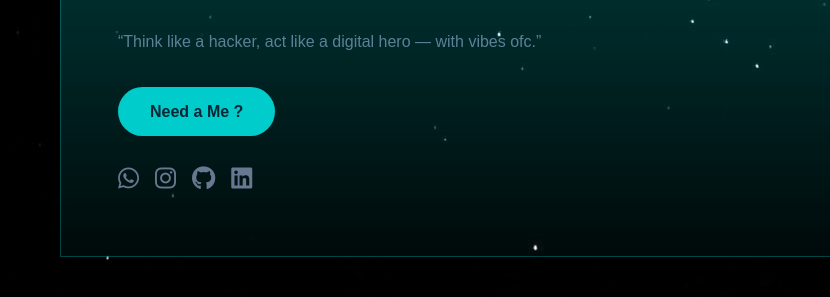
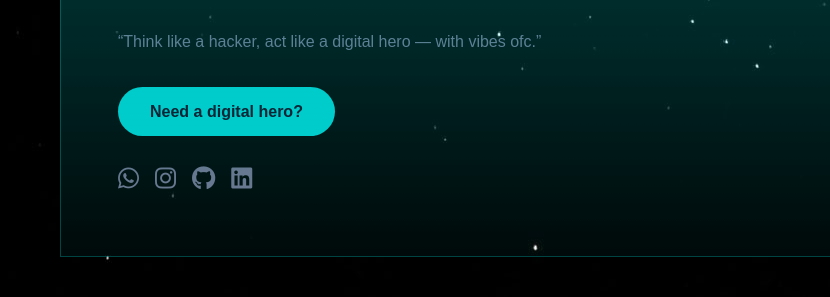
Before and after one commit to hauzaaann/Portofolio-1, a plain HTML site: page index.html in a window 1280 px wide. Shown: the part 409-706 px from the top of the page, 0-830 px from the left. Drawn offline with Linux system fonts and the light colour scheme.

Commit message:
Update index.html

```diff
--- a/index.html
+++ b/index.html
@@ -37,7 +37,7 @@
                         <p>Haloow~ Gue Hauzan, bocah tech yang lagi nyelam di dunia cyber security. Gue suka banget explore hal-hal yang bikin kepala mikir keras — kayak mantengin traffic, nyari celah, ngetes sistem, dan lain-lain yang vibes-nya tuh IT thriller banget. 😎
                         <p> “Think like a hacker, act like a digital hero — with vibes ofc.”</p>
                         </p>
-                        <a href="#" class="btn">Need a Me ?</a>
+                        <a href="#" class="btn">Need a digital hero?</a>
 
 <div class="social-links">
     <!-- WhatsApp -->
```
